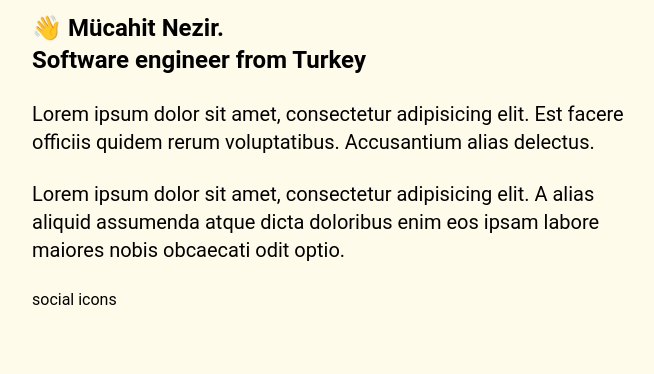
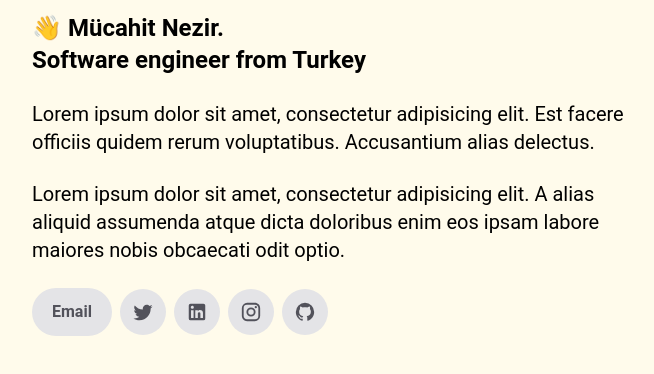
Before and after one commit to mucahitnezir/personal-website, a Next.js app: page / in a window 1280 px wide. Shown: the top 374 px of the page, without its empty margins (304-958 px from the left). Built offline with nearby package versions, Linux system fonts and the light colour scheme.

Commit message:
Add social icon buttons

```diff
--- /dev/null
+++ b/components/icon.js
@@ -0,0 +1,19 @@
+function Icon({ icon, title = 'icon', size = 22 }) {
+  return (
+    <svg
+      role="img"
+      viewBox="0 0 24 24"
+      width={size}
+      height={size}
+      xmlns="http://www.w3.org/2000/svg"
+    >
+      <title>{title}</title>
+      <path
+        fill="currentColor"
+        d={icon}
+      />
+    </svg>
+  )
+}
+
+export default Icon;
--- a/components/social.js
+++ b/components/social.js
@@ -1,7 +1,52 @@
+import { mdiLinkedin, mdiTwitter, mdiInstagram, mdiGithub  } from '@mdi/js'
+
+import { meta } from '../site.config'
+
+import Icon from './icon'
+
+function SocialButton({ href, children }) {
+  return (
+    <a
+      href={href}
+      target="_blank"
+      rel="noreferrer"
+      className="
+      flex items-center rounded-full bg-zinc-200 p-3 text-zinc-600 transition-colors
+      hover:bg-opacity-75
+      dark:bg-zinc-700 dark:text-zinc-200"
+    >
+      {children}
+    </a>
+  );
+}
+
 function Social() {
+  const { email } = meta.author;
+  const { twitter, linkedin, github, instagram } = meta.social;
+
   return (
     <div className="content-small">
-      social icons
+      <div className="flex items-center space-x-2">
+        <SocialButton href={`mailto:${email}`}>
+          <span className="mx-2 font-semibold">Email</span>
+        </SocialButton>
+
+        <SocialButton href={twitter}>
+          <Icon icon={mdiTwitter} title="Twitter" />
+        </SocialButton>
+
+        <SocialButton href={linkedin}>
+          <Icon icon={mdiLinkedin} title="Linkedin" />
+        </SocialButton>
+
+        <SocialButton href={instagram}>
+          <Icon icon={mdiInstagram} title="Instagram" />
+        </SocialButton>
+
+        <SocialButton href={github}>
+          <Icon icon={mdiGithub} title="GitHub" />
+        </SocialButton>
+      </div>
     </div>
   )
 }
--- a/package.json
+++ b/package.json
@@ -14,6 +14,7 @@
     "lint": "next lint"
   },
   "dependencies": {
+    "@mdi/js": "^6.7.96",
     "next": "12.1.6",
     "react": "18.1.0",
     "react-dom": "18.1.0"
```
Also changed, not shown: 1 other file (tests, documents, lock files or other folders).
